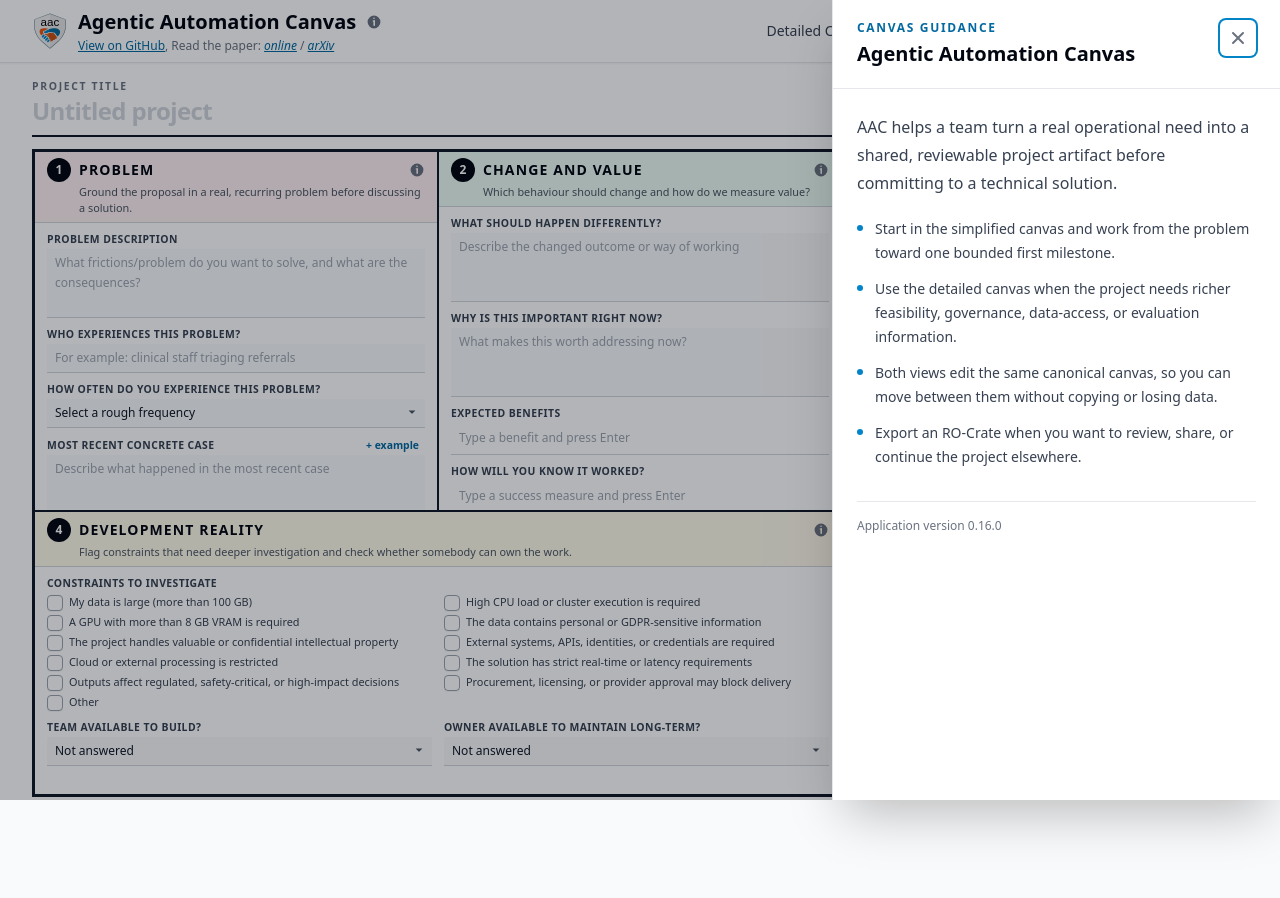
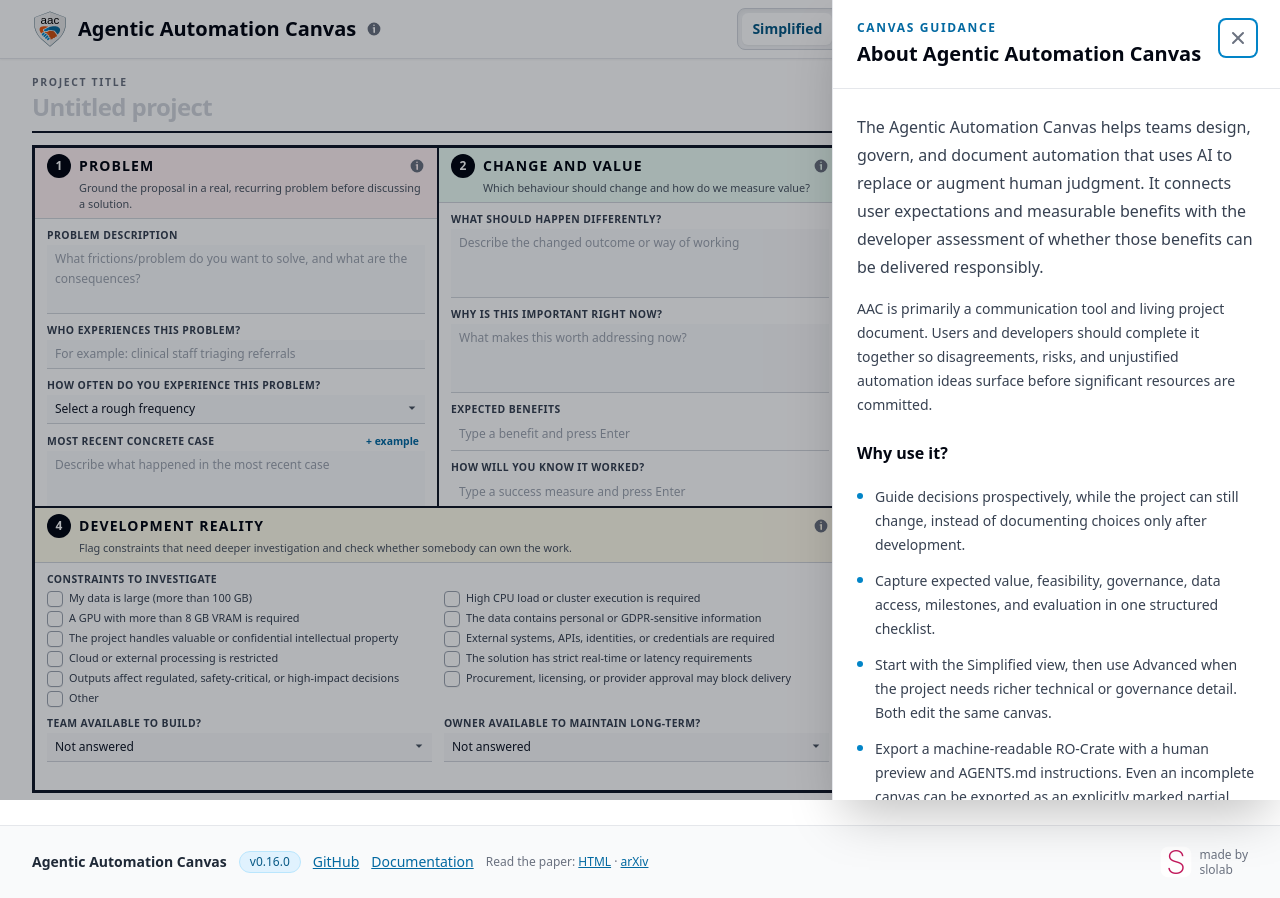
Before and after one commit to slolab/agentic-automation-canvas, a Vue app: page / in a window 1280 px wide. Both pictures are taken after a click on the button 374 px from the left and 22 px from the top of the page. Before the commit the page ends 800 px from the top, so only its background shows below. Built offline with nearby package versions, Linux system fonts and the light colour scheme.

Commit message:
finilized the UI view

```diff
--- a/src/App.vue
+++ b/src/App.vue
@@ -11,83 +11,58 @@
       <div class="mx-auto flex min-h-14 max-w-[1800px] items-center gap-4 px-4 py-2 sm:px-6 lg:px-8">
         <div class="flex min-w-0 items-center gap-2.5">
           <img :src="`${baseUrl}logo.svg`" alt="" class="h-9 w-9 shrink-0" />
-          <div class="min-w-0">
-            <div class="flex items-center gap-1.5">
+          <div class="flex min-w-0 items-center gap-1.5">
             <h1 class="truncate text-lg font-bold leading-tight text-gray-950 sm:text-xl">Agentic Automation Canvas</h1>
             <button
               type="button"
               class="shrink-0 rounded-md p-1 text-gray-500 hover:bg-gray-100 hover:text-primary-700 focus:outline-none focus:ring-2 focus:ring-primary-600"
               aria-label="Open general information about Agentic Automation Canvas"
+              title="About the Agentic Automation Canvas"
               @click="openGeneralGuidance"
             >
               <InfoIcon />
             </button>
           </div>
-            <p class="mt-0.5 truncate text-xs text-gray-500">
-              <a
-                href="https://github.com/slolab/agentic-automation-canvas"
-                target="_blank"
-                rel="noopener noreferrer"
-                class="font-medium text-primary-700 underline hover:text-primary-900 focus:outline-none focus:ring-2 focus:ring-primary-600"
-              >View on GitHub</a>,
-              Read the paper:
-              <a
-                href="https://slolab.github.io/aac-manuscript/"
-                target="_blank"
-                rel="noopener noreferrer"
-                class="italic text-primary-700 underline hover:text-primary-900 focus:outline-none focus:ring-2 focus:ring-primary-600"
-              >online</a>
-              /
-              <a
-                href="https://arxiv.org/abs/2602.15090"
-                target="_blank"
-                rel="noopener noreferrer"
-                class="italic text-primary-700 underline hover:text-primary-900 focus:outline-none focus:ring-2 focus:ring-primary-600"
-              >arXiv</a>
-            </p>
-          </div>
         </div>
 
         <div ref="headerActionsRef" class="ml-auto flex min-w-0 flex-1 items-center justify-end gap-1.5 sm:gap-2">
+          <div
+            class="inline-flex shrink-0 rounded-lg border border-gray-300 bg-gray-100 p-1 shadow-inner"
+            role="group"
+            aria-label="Canvas view"
+          >
             <button
               type="button"
-            role="switch"
-            :aria-checked="canvasView === 'detailed'"
-            class="inline-flex shrink-0 items-center gap-2 rounded-md px-2.5 py-2 text-sm font-medium text-gray-700 hover:bg-gray-100 focus:outline-none focus:ring-2 focus:ring-primary-600"
-            :aria-label="canvasView === 'simplified' && hasDetailedContent
-              ? 'Detailed Canvas. Additional detailed content is present.'
-              : 'Detailed Canvas'"
-            @click="toggleCanvasView"
+              :aria-pressed="canvasView === 'simplified'"
+              :class="[
+                'rounded-md px-2.5 py-1.5 text-sm font-semibold transition focus:outline-none focus:ring-2 focus:ring-primary-600 focus:ring-offset-1',
+                canvasView === 'simplified'
+                  ? 'bg-white text-primary-800 shadow-sm'
+                  : 'text-gray-600 hover:bg-white/60 hover:text-gray-950',
+              ]"
+              @click="setCanvasView('simplified')"
             >
-            <span>Detailed Canvas</span>
-            <span
-              v-if="canvasView === 'simplified' && hasDetailedContent"
-              class="h-2 w-2 rounded-full bg-indigo-600 ring-2 ring-indigo-100"
-              title="Additional detailed content is present"
-              aria-hidden="true"
-            />
-            <span v-if="canvasView === 'simplified' && hasDetailedContent" class="sr-only">
-              Additional detailed content is present
-            </span>
-            <span
+              Simplified
+            </button>
+            <button
+              type="button"
+              :aria-pressed="canvasView === 'detailed'"
               :class="[
-                'relative inline-flex h-5 w-9 shrink-0 rounded-full transition-colors',
-                canvasView === 'detailed' ? 'bg-primary-600' : 'bg-gray-300',
+                'relative rounded-md px-2.5 py-1.5 text-sm font-semibold transition focus:outline-none focus:ring-2 focus:ring-primary-600 focus:ring-offset-1',
+                canvasView === 'detailed'
+                  ? 'bg-white text-primary-800 shadow-sm'
+                  : 'text-gray-600 hover:bg-white/60 hover:text-gray-950',
               ]"
-              aria-hidden="true"
+              @click="setCanvasView('detailed')"
             >
-              <span
-                :class="[
-                  'absolute top-0.5 h-4 w-4 rounded-full bg-white shadow transition-transform',
-                  canvasView === 'detailed' ? 'translate-x-[1.125rem]' : 'translate-x-0.5',
-                ]"
-              />
-            </span>
+              Advanced
             </button>
+          </div>
+
           <template v-if="!hasMeaningfulContent">
             <button
               type="button"
-              :class="['header-action', showLoadExampleHint && 'load-example-hint-pulse']"
+              class="header-action"
               aria-label="Show an example canvas"
               @click="loadExample"
             >
@@ -110,16 +85,13 @@
               </svg>
               <span v-show="headerActionsMode !== 'icon'">Clear Canvas</span>
             </button>
+          </template>
           <button
+            v-if="hasMeaningfulContent"
             type="button"
-              :class="[
-                'btn-primary flex shrink-0 items-center gap-2',
-                !canDownload && 'cursor-not-allowed opacity-45',
-              ]"
+            class="btn-primary flex shrink-0 items-center gap-2"
             aria-label="Download RO-Crate"
-              :aria-disabled="!canDownload"
-              :aria-describedby="!canDownload ? 'download-title-requirement' : undefined"
-              :title="canDownload ? 'Download this canvas as an RO-Crate' : 'Add a project title to enable download'"
+            title="Download this canvas as an RO-Crate. Incomplete canvases can be exported as partial drafts."
             @click="requestDownloadROCrate"
           >
             <svg class="h-5 w-5" fill="none" stroke="currentColor" viewBox="0 0 24 24" aria-hidden="true">
@@ -128,10 +100,6 @@
             <span v-show="headerActionsMode === 'full'">Download RO-Crate</span>
             <span v-show="headerActionsMode === 'short'">Download</span>
           </button>
-            <span v-if="!canDownload" id="download-title-requirement" class="sr-only">
-              Add a project title to enable download.
-            </span>
-          </template>
         </div>
       </div>
     </header>
@@ -147,6 +115,58 @@
         :highlight-missing="highlightMissing"
       />
     </main>
+
+    <footer class="mt-8 border-t border-gray-200 bg-gray-50">
+      <div class="mx-auto flex max-w-[1800px] flex-wrap items-center gap-x-6 gap-y-4 px-4 py-5 text-sm text-gray-600 sm:px-6 lg:px-8">
+        <div class="flex min-w-0 flex-1 flex-wrap items-center gap-x-3 gap-y-2">
+          <span class="font-semibold text-gray-800">Agentic Automation Canvas</span>
+          <span
+            class="inline-flex items-center rounded-full border border-primary-200 bg-primary-100 px-2.5 py-0.5 text-xs font-medium text-primary-800"
+            title="Application version"
+          >
+            v{{ appVersion }}
+          </span>
+          <a
+            href="https://github.com/slolab/agentic-automation-canvas"
+            target="_blank"
+            rel="noopener noreferrer"
+            class="font-medium text-primary-700 underline hover:text-primary-900 focus:outline-none focus:ring-2 focus:ring-primary-600"
+          >GitHub</a>
+          <a
+            :href="`${baseUrl}docs/`"
+            target="_blank"
+            rel="noopener noreferrer"
+            class="font-medium text-primary-700 underline hover:text-primary-900 focus:outline-none focus:ring-2 focus:ring-primary-600"
+          >Documentation</a>
+          <span class="text-xs text-gray-500">
+            Read the paper:
+            <a
+              href="https://slolab.github.io/aac-manuscript/"
+              target="_blank"
+              rel="noopener noreferrer"
+              class="text-primary-700 underline hover:text-primary-900"
+            >HTML</a>
+            ·
+            <a
+              href="https://arxiv.org/abs/2602.15090"
+              target="_blank"
+              rel="noopener noreferrer"
+              class="text-primary-700 underline hover:text-primary-900"
+            >arXiv</a>
+          </span>
+        </div>
+        <a
+          href="https://slolab.ai"
+          target="_blank"
+          rel="noopener noreferrer"
+          class="flex shrink-0 items-center gap-2 rounded-sm focus:outline-none focus:ring-2 focus:ring-primary-600"
+          title="Visit slolab"
+        >
+          <img :src="`${baseUrl}slolab.png`" alt="slolab" class="h-8 w-auto" />
+          <span class="whitespace-nowrap text-xs leading-tight text-gray-500">made by<br />slolab</span>
+        </a>
+      </div>
+    </footer>
 
     <GuidanceSidebar />
 
@@ -209,7 +229,7 @@
 </template>
 
 <script setup lang="ts">
-import { computed, nextTick, onMounted, ref, watch } from 'vue'
+import { computed, nextTick, ref, watch } from 'vue'
 import CanvasForm from './components/CanvasForm.vue'
 import GuidanceSidebar from './components/GuidanceSidebar.vue'
 import ImportButton from './components/ImportButton.vue'
@@ -225,7 +245,6 @@ import { formatDiagnostics } from '@/diagnostics'
 import { CurrentCanvasValidationError } from '@/schema/validation'
 import { hasCustomBenefitDisplay } from '@/types/benefitDisplay'
 import {
-  hasDetailedCanvasContent,
   hasMeaningfulCanvasContent,
   missingSimplifiedPrompts,
   simplifiedPromptDomId,
@@ -250,23 +269,14 @@ const canvasView = ref<'simplified' | 'detailed'>('simplified')
 const hasMeaningfulContent = computed(() =>
   hasMeaningfulCanvasContent(canvasData.value) || hasCustomBenefitDisplay(benefitDisplay.value),
 )
-const hasDetailedContent = computed(() =>
-  hasDetailedCanvasContent(canvasData.value) || hasCustomBenefitDisplay(benefitDisplay.value),
-)
-const canDownload = computed(() => canvasData.value.project.title.trim().length > 0)
+const appVersion = typeof __APP_VERSION__ !== 'undefined' ? __APP_VERSION__ : '—'
 
-const LOAD_EXAMPLE_HINT_KEY = 'aac-load-example-hint-seen'
-const showLoadExampleHint = ref(false)
 const highlightMissing = ref(false)
 const showPartialDialog = ref(false)
 const pendingMissingPrompts = ref<MissingSimplifiedPrompt[]>([])
 const partialDialogPanel = ref<HTMLElement | null>(null)
 const continueEditingButton = ref<HTMLButtonElement | null>(null)
 let downloadTrigger: HTMLElement | null = null
-
-onMounted(() => {
-  showLoadExampleHint.value = !localStorage.getItem(LOAD_EXAMPLE_HINT_KEY)
-})
 
 watch(dataVersion, () => {
   highlightMissing.value = false
@@ -276,13 +286,11 @@ function openGeneralGuidance(event: MouseEvent) {
   openGuidance('aac', event.currentTarget as HTMLElement)
 }
 
-function toggleCanvasView() {
-  canvasView.value = canvasView.value === 'simplified' ? 'detailed' : 'simplified'
+function setCanvasView(view: 'simplified' | 'detailed') {
+  canvasView.value = view
 }
 
 function loadExample() {
-  localStorage.setItem(LOAD_EXAMPLE_HINT_KEY, '1')
-  showLoadExampleHint.value = false
   highlightMissing.value = false
   importFromROCrate(exampleData, exampleBenefitDisplay)
   canvasView.value = 'simplified'
@@ -348,7 +356,6 @@ function clearData() {
 }
 
 async function requestDownloadROCrate(event: MouseEvent) {
-  if (!canvasData.value.project.title.trim()) return
   downloadTrigger = event.currentTarget as HTMLElement
   const missing = missingSimplifiedPrompts(canvasData.value)
   if (missing.length === 0) {
@@ -420,7 +427,7 @@ async function performDownload(allowPartial: boolean) {
     return
   }
 
-  if (validationResult.warnings.length > 0) {
+  if (!allowPartial && validationResult.warnings.length > 0) {
     const warningMessages = validationResult.warnings.map((warning) => `- ${warning.field}: ${warning.message}`).join('\n')
     if (!confirm(`The following warnings were found:\n\n${warningMessages}\n\nDo you want to proceed with export?`)) return
   }
@@ -437,7 +444,7 @@ async function performDownload(allowPartial: boolean) {
       }
     })
   })
-  if (additionalWarnings.length > 0 && !confirm(`Additional validation warnings:\n\n${additionalWarnings.join('\n')}\n\nDo you want to proceed with export?`)) return
+  if (!allowPartial && additionalWarnings.length > 0 && !confirm(`Additional validation warnings:\n\n${additionalWarnings.join('\n')}\n\nDo you want to proceed with export?`)) return
 
   try {
     const rocrate = generateROCrate(canvasData.value, {
@@ -449,6 +456,8 @@ async function performDownload(allowPartial: boolean) {
       .replace(/[^a-z0-9]+/g, '-')
       .replace(/^-+|-+$/g, '') || 'agentic-automation-project'
     await downloadROCrateZip(rocrate, projectName, canvasData.value, benefitDisplay.value)
+    highlightMissing.value = false
+    pendingMissingPrompts.value = []
   } catch (error) {
     if (error instanceof CurrentCanvasValidationError) {
       alert(`${error.message}. Please fix these fields before exporting:\n\n${formatDiagnostics(error.diagnostics)}`)
@@ -465,12 +474,4 @@ async function performDownload(allowPartial: boolean) {
   @apply inline-flex shrink-0 items-center gap-1.5 rounded-md px-2.5 py-2 text-sm font-medium text-gray-700 transition-colors hover:bg-gray-100 hover:text-gray-950 focus:outline-none focus:ring-2 focus:ring-primary-600;
 }
 
-.load-example-hint-pulse {
-  animation: load-example-pulse 1.5s ease-in-out infinite;
-}
-
-@keyframes load-example-pulse {
-  0%, 100% { box-shadow: 0 0 0 3px rgb(14 165 233 / 0.5); }
-  50% { box-shadow: 0 0 0 8px rgb(14 165 233 / 0); }
-}
 </style>
--- a/src/components/GuidanceSidebar.vue
+++ b/src/components/GuidanceSidebar.vue
@@ -35,15 +35,29 @@
 
         <div class="flex-1 overflow-y-auto px-6 py-6">
           <p class="text-base leading-7 text-gray-700">{{ guidance.intro }}</p>
+          <p v-if="guidance.followup" class="mt-4 text-sm leading-6 text-gray-700">
+            {{ guidance.followup }}
+          </p>
+          <h3 v-if="guidance.pointsHeading" class="mt-6 font-semibold text-gray-950">
+            {{ guidance.pointsHeading }}
+          </h3>
           <ul class="mt-5 space-y-3">
             <li v-for="point in guidance.points" :key="point" class="flex items-start gap-3 text-sm leading-6 text-gray-700">
               <span class="mt-2 h-1.5 w-1.5 shrink-0 rounded-full bg-primary-600" aria-hidden="true" />
               <span>{{ point }}</span>
             </li>
           </ul>
-          <p v-if="activeTopic === 'aac'" class="mt-8 border-t border-gray-200 pt-4 text-xs text-gray-500">
-            Application version {{ appVersion }}
-          </p>
+          <div v-if="activeTopic === 'aac'" class="mt-8 border-t border-gray-200 pt-5 text-sm text-gray-600">
+            <h3 class="font-semibold text-gray-950">Learn more</h3>
+            <p class="mt-2">
+              <a :href="`${baseUrl}docs/`" target="_blank" rel="noopener noreferrer" class="text-primary-700 underline hover:text-primary-900">Documentation</a>
+              ·
+              <a href="https://slolab.github.io/aac-manuscript/" target="_blank" rel="noopener noreferrer" class="text-primary-700 underline hover:text-primary-900">Manuscript</a>
+              ·
+              <a href="https://arxiv.org/abs/2602.15090" target="_blank" rel="noopener noreferrer" class="text-primary-700 underline hover:text-primary-900">arXiv</a>
+            </p>
+            <p class="mt-4 text-xs text-gray-500">Application version {{ appVersion }}</p>
+          </div>
         </div>
       </aside>
     </div>
@@ -57,18 +71,23 @@ import { useGuidance, type GuidanceTopic } from '@/composables/useGuidance'
 interface GuidanceContent {
   title: string
   intro: string
+  followup?: string
+  pointsHeading?: string
   points: string[]
 }
 
 const guidanceByTopic: Record<GuidanceTopic, GuidanceContent> = {
   aac: {
-    title: 'Agentic Automation Canvas',
-    intro: 'AAC helps a team turn a real operational need into a shared, reviewable project artifact before committing to a technical solution.',
+    title: 'About Agentic Automation Canvas',
+    intro: 'The Agentic Automation Canvas helps teams design, govern, and document automation that uses AI to replace or augment human judgment. It connects user expectations and measurable benefits with the developer assessment of whether those benefits can be delivered responsibly.',
+    followup: 'AAC is primarily a communication tool and living project document. Users and developers should complete it together so disagreements, risks, and unjustified automation ideas surface before significant resources are committed.',
+    pointsHeading: 'Why use it?',
     points: [
-      'Start in the simplified canvas and work from the problem toward one bounded first milestone.',
-      'Use the detailed canvas when the project needs richer feasibility, governance, data-access, or evaluation information.',
-      'Both views edit the same canonical canvas, so you can move between them without copying or losing data.',
-      'Export an RO-Crate when you want to review, share, or continue the project elsewhere.',
+      'Guide decisions prospectively, while the project can still change, instead of documenting choices only after development.',
+      'Capture expected value, feasibility, governance, data access, milestones, and evaluation in one structured checklist.',
+      'Start with the Simplified view, then use Advanced when the project needs richer technical or governance detail. Both edit the same canvas.',
+      'Export a machine-readable RO-Crate with a human preview and AGENTS.md instructions. Even an incomplete canvas can be exported as an explicitly marked partial draft.',
+      'Keep work private by default: the application runs in the browser and does not send canvas data to a server.',
     ],
   },
   problem: {
@@ -104,7 +123,7 @@ const guidanceByTopic: Record<GuidanceTopic, GuidanceContent> = {
     points: [
       'Flag data volume, compute, privacy, security, integration, latency, regulation, and procurement constraints that need investigation.',
       'Check whether a team can build the work and whether somebody can maintain it.',
-      'Name the people and organization that can own the next stage when they are known.',
+      'Use the Advanced view to record detailed ownership, stage agents, and governance evidence when they are known.',
     ],
   },
   'first-milestone': {
@@ -123,6 +142,7 @@ const guidance = computed(() => guidanceByTopic[activeTopic.value])
 const panel = ref<HTMLElement | null>(null)
 const closeButton = ref<HTMLButtonElement | null>(null)
 const appVersion = typeof __APP_VERSION__ !== 'undefined' ? __APP_VERSION__ : '—'
+const baseUrl = import.meta.env.BASE_URL || '/'
 
 watch(isOpen, async (open) => {
   if (!open) return
```
Also changed, not shown: 3 other files (tests, documents, lock files or other folders). Lines whose indentation alone changed are shown as unchanged.
